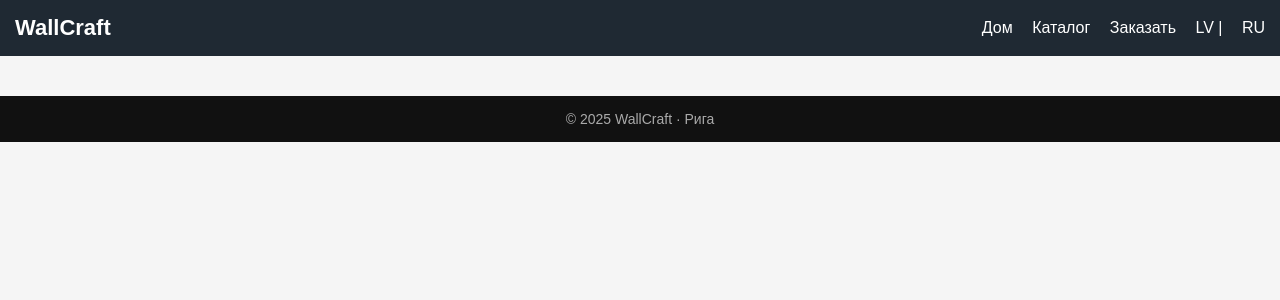
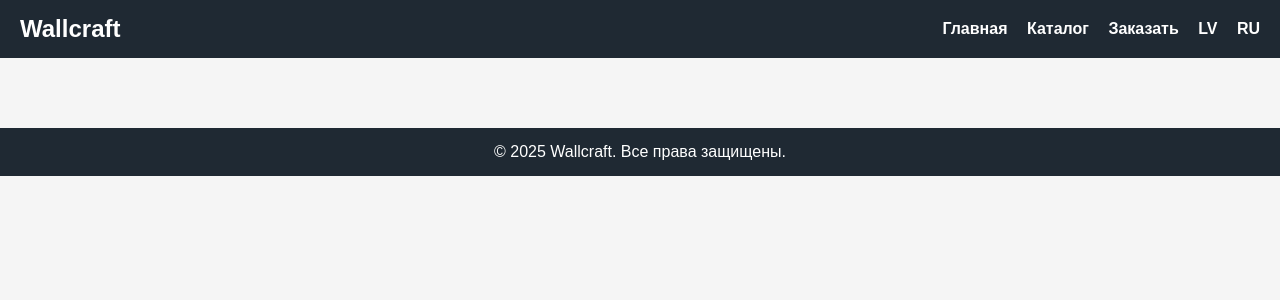
Before and after one commit to wallcraftmz-sys/Wallcraft, a Python web app: template templates/base.html in a window 1280 px wide. Shown: the top 300 px of the page. Run offline with Jinja, Linux system fonts and the light colour scheme; the template is opened without the code that fills it, so the values that code supplies are empty.

Commit message:
base.html

```diff
--- a/templates/base.html
+++ b/templates/base.html
@@ -1,32 +1,153 @@
 <!DOCTYPE html>
-<html lang="{{ lang }}">
+<html lang="ru">
 <head>
     <meta charset="UTF-8">
-    <title>WallCraft</title>
+    <title>Wallcraft</title>
     <meta name="viewport" content="width=device-width, initial-scale=1.0">
+
+    <!-- Стили для шапки, футера и адаптивности -->
+    <style>
+        body {
+            font-family: Arial, sans-serif;
+            margin: 0;
+            padding: 0;
+            background: #f5f5f5;
+        }
+
+        /* Шапка */
+        header {
+            background: #1f2933;
+            color: white;
+            padding: 15px 20px;
+            display: flex;
+            justify-content: space-between;
+            align-items: center;
+            flex-wrap: wrap;
+        }
+
+        header h1 {
+            margin: 0;
+            font-size: 1.5em;
+        }
+
+        nav a {
+            color: white;
+            text-decoration: none;
+            margin-left: 15px;
+            font-weight: bold;
+        }
+
+        nav a:hover {
+            text-decoration: underline;
+        }
+
+        /* Контент */
+        main {
+            padding: 20px;
+            max-width: 1200px;
+            margin: auto;
+        }
+
+        /* Футер */
+        footer {
+            background: #1f2933;
+            color: white;
+            text-align: center;
+            padding: 15px 20px;
+            margin-top: 30px;
+        }
+
+        /* Адаптивная сетка карточек */
+        .product-grid {
+            display: flex;
+            flex-wrap: wrap;
+            gap: 20px;
+            justify-content: center;
+        }
+
+        .product-card {
+            background: #ffffff;
+            padding: 15px;
+            border-radius: 8px;
+            max-width: 260px;
+            width: 100%;
+            box-shadow: 0 2px 8px rgba(0,0,0,0.1);
+            display: flex;
+            flex-direction: column;
+        }
+
+        .product-card img {
+            max-width: 100%;
+            border-radius: 8px;
+            object-fit: cover;
+            height: 180px;
+        }
+
+        .product-card h3 {
+            font-size: 1.1em;
+            margin: 10px 0 8px 0;
+            color: #111;
+        }
+
+        .product-card p {
+            font-size: 0.9em;
+            color: #444;
+            margin: 5px 0;
+        }
+
+        .product-card .price {
+            font-size: 1.1em;
+            font-weight: bold;
+            color: #000;
+            margin: 10px 0 5px 0;
+        }
+
+        .product-card .buy-btn {
+            display: block;
+            text-align: center;
+            padding: 10px 0;
+            background: #1f2933;
+            color: white;
+            text-decoration: none;
+            border-radius: 6px;
+            font-weight: bold;
+            margin-top: 5px;
+        }
+
+        /* Адаптив для мобильных */
+        @media (max-width: 768px) {
+            header {
+                flex-direction: column;
+                align-items: flex-start;
+            }
+            nav {
+                margin-top: 10px;
+            }
+            .product-card img {
+                height: 150px;
+            }
+        }
+    </style>
 </head>
-    <link rel="stylesheet" href="{{ url_for('static', filename='style.css') }}">
 <body>
 
-<header class="header">
-    <div class="logo">WallCraft</div>
-    <nav class="menu">
-        <a href="/">Дом</a>
+<header>
+    <h1><a href="/" style="color:white; text-decoration:none;">Wallcraft</a></h1>
+    <nav>
+        <a href="/">Главная</a>
         <a href="/catalog">Каталог</a>
         <a href="/order">Заказать</a>
-        <span class="lang">
-            <a href="?lang=lv">LV</a> |
-            <a href="?lang=ru">RU</a>
-        </span>
+        <a href="?lang=lv">LV</a>
+        <a href="?lang=ru">RU</a>
     </nav>
 </header>
 
-<main class="content">
+<main>
     {% block content %}{% endblock %}
 </main>
 
-<footer class="footer">
-    © 2025 WallCraft · Рига
+<footer>
+    © 2025 Wallcraft. Все права защищены.
 </footer>
 
 </body>
```
